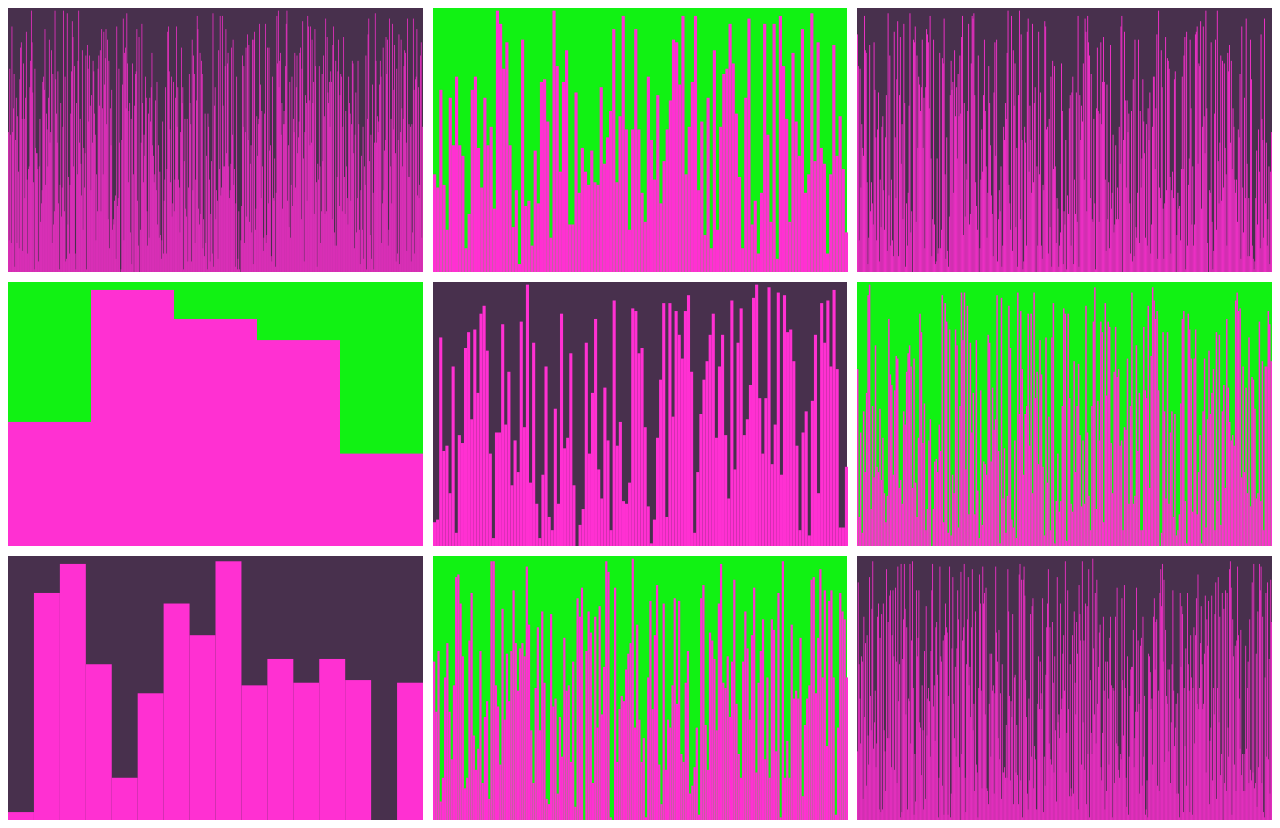
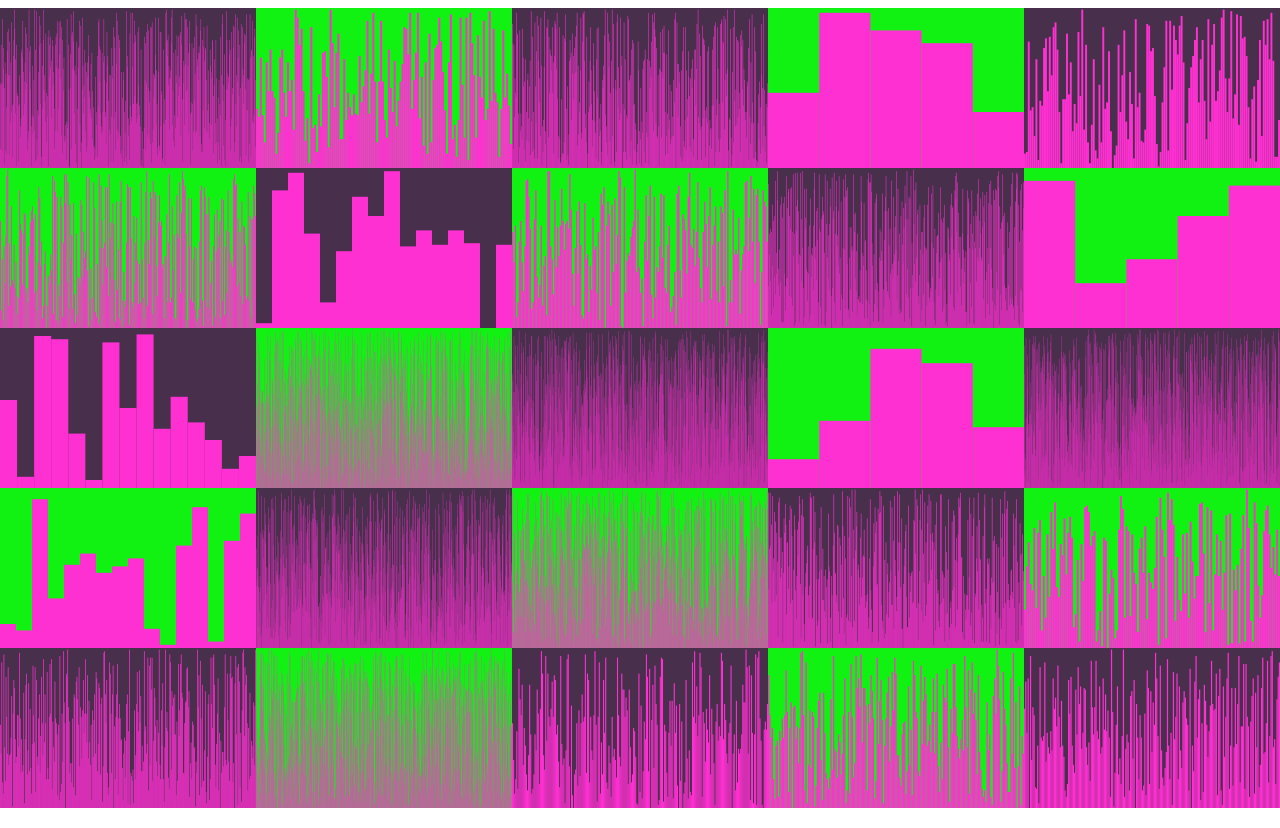
Before and after one commit to quaffpotion/canvas-minimal, an Angular app: page / in a window 1280 px wide. Built offline with nearby package versions, Linux system fonts and the light colour scheme.

Commit message:
Seems correct again, also remember to look up  units

```diff
--- a/src/app/app.component.css
+++ b/src/app/app.component.css
@@ -1,10 +1,16 @@
 .container {
   display: grid;
-  grid-gap: 10px;
-  grid-template-columns: minmax(0, 1fr) minmax(0, 1fr) minmax(0, 1fr);
-  grid-template-rows: 33vh 33vh 33vh;
+  /* width: 100vw; */
+  /* height: 100vh; */
+  justify-content: center;
+  align-content: center;
+  /* grid-template-columns: repeat(5, 20vmin); */
+  grid-template-columns: repeat(5, 20vw);
+  grid-template-rows: repeat(5, 20vh);
 }
-
+.wrapper {
+  height: 100%;
+}
 .container2 {
   display: grid;
   grid-template-columns: minmax(100px, 1fr) 1fr;
--- a/src/app/app.component.html
+++ b/src/app/app.component.html
@@ -2,6 +2,5 @@
   <app-chart
     *ngFor="let item of items; let evn = even; let inx = index"
     [ngClass]="evn ? 'even' : 'odd'"
-    ><pre>{{ inx }}</pre></app-chart
-  >
+  ></app-chart>
 </div>
--- a/src/app/app.component.ts
+++ b/src/app/app.component.ts
@@ -8,7 +8,7 @@ import { ChartComponent } from "./chart/chart.component";
 })
 export class AppComponent {
   @ViewChild("myChart", { static: false }) child: ChartComponent;
-  private items = Array.from({ length: 9 });
+  public items = Array.from({ length: 25 });
   private count = 0;
 
   addOne() {
--- a/src/app/chart/chart.component.css
+++ b/src/app/chart/chart.component.css
@@ -1,3 +1,3 @@
 :host {
-  display: flex;
+  /* display: flex; */
 }
--- a/src/app/chart/chart.component.html
+++ b/src/app/chart/chart.component.html
@@ -1 +1 @@
-<some-child></some-child><canvas #myCanvas></canvas>
+<canvas #myCanvas></canvas>
```
